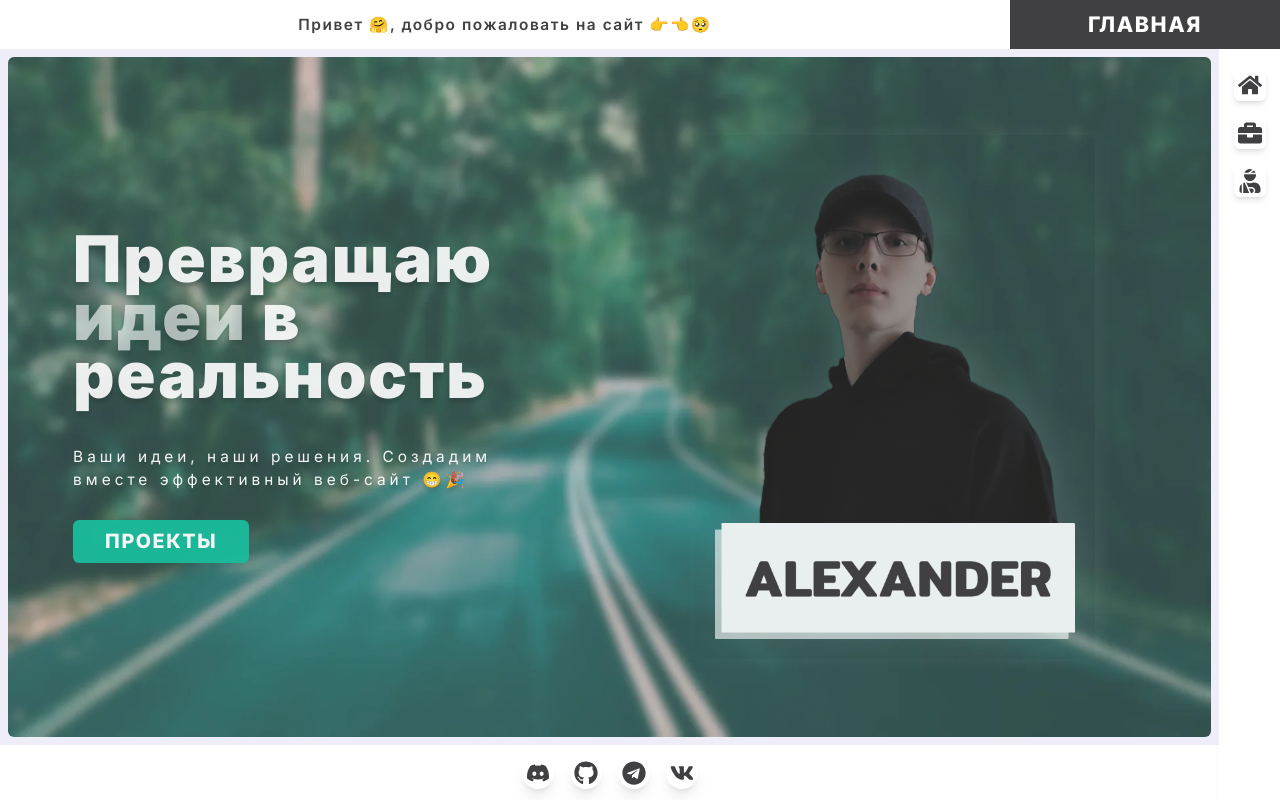
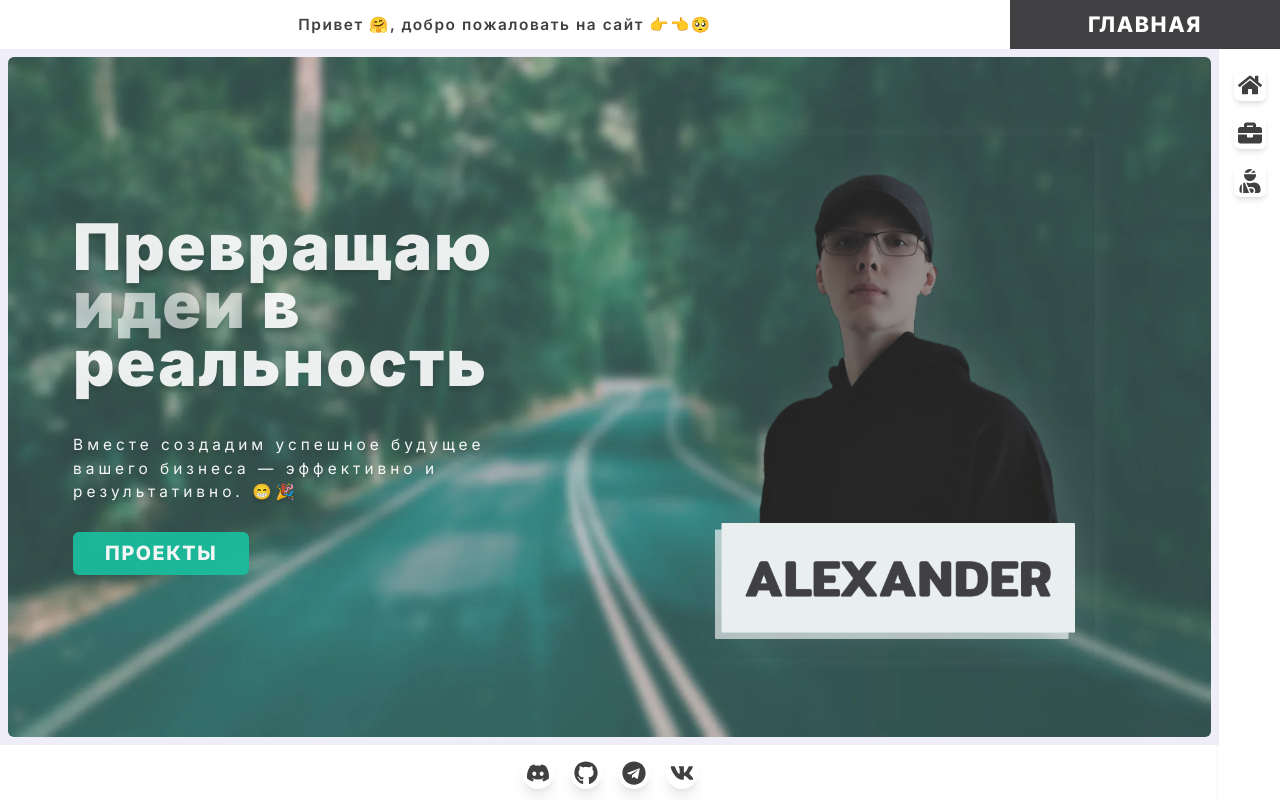
Before and after one commit to TheOnlyFastCoder2/portfolio, a React (Vite) app: page / in a window 1280 px wide. Built offline with nearby package versions, Linux system fonts and the light colour scheme.

Commit message:
feat: change the slogan v1.1

```diff
--- a/src/libs/modules/Home.tsx
+++ b/src/libs/modules/Home.tsx
@@ -13,7 +13,7 @@ function Home({name}:{name: string}) {
             <div className="Home-text">
                 <h1>Превращаю <span>идеи</span> в реальность</h1>
                 <p>
-                    Ваши идеи, наши решения. Создадим вместе эффективный веб-сайт 😁🎉
+                    Вместе создадим успешное будущее вашего бизнеса — эффективно и результативно. 😁🎉
                 </p>
                 <button onClick={() => toScroll(2)}>проекты</button>
             </div>
```
